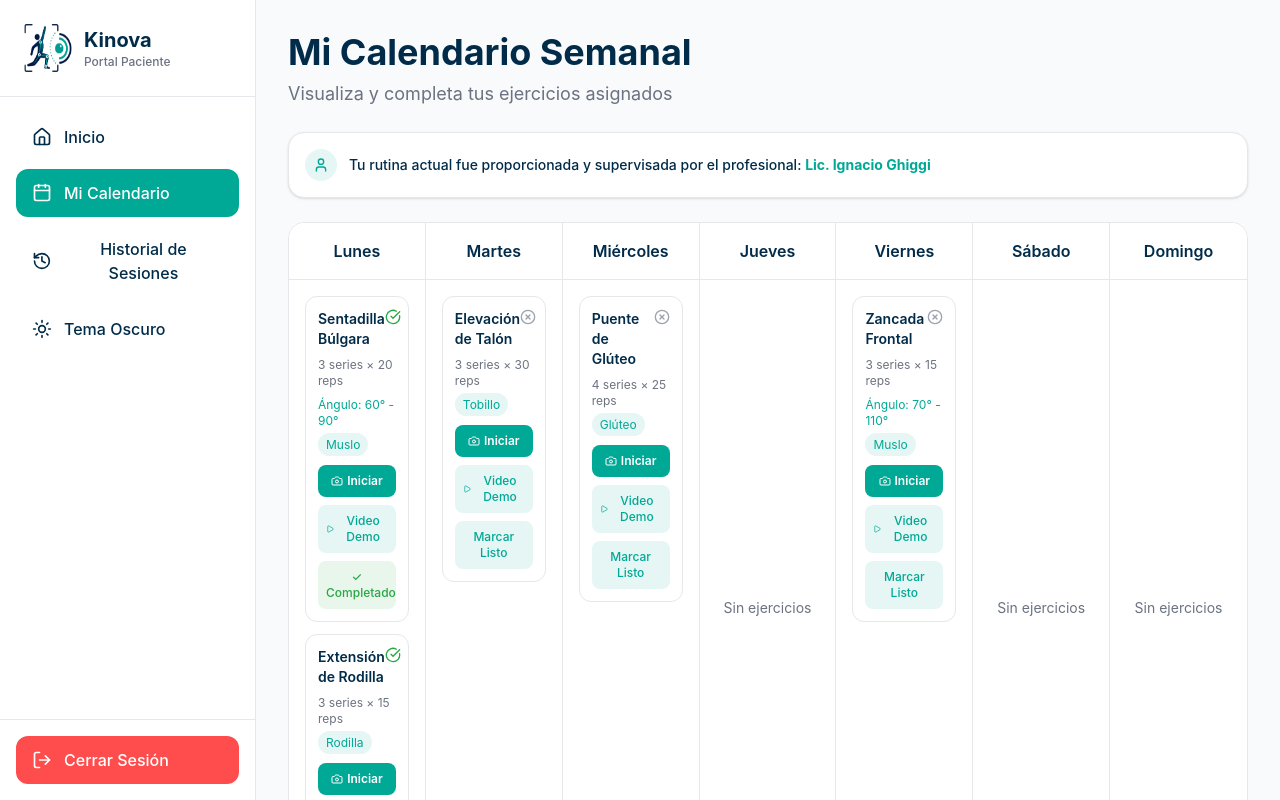
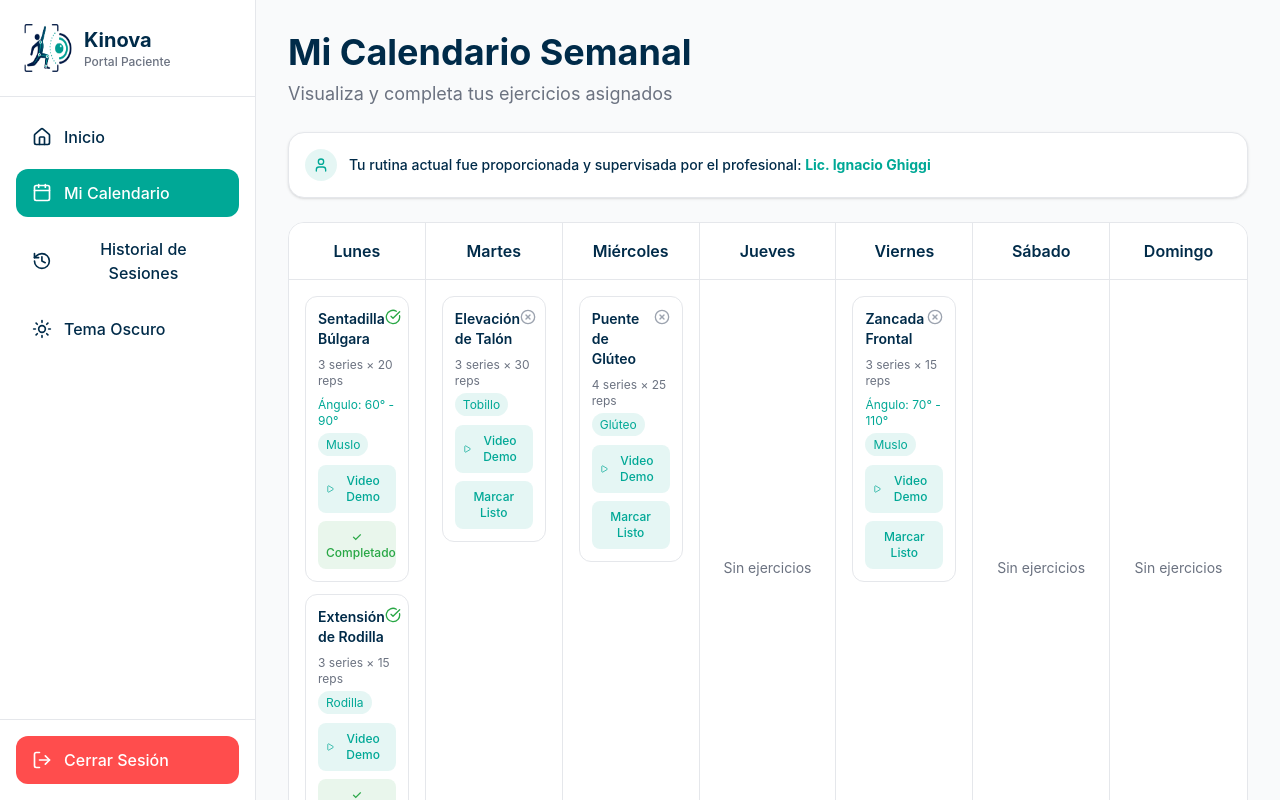
Before and after one commit to Ignacio-gh/kinova, a React (Vite) app in the folder frontend/: page /paciente/calendario in a window 1280 px wide. Shown: the top 800 px of the page. Built offline with nearby package versions, Linux system fonts and the light colour scheme.

Commit message:
Eliminación de inicio de ejercicios desde el calendario

```diff
--- a/frontend/src/app/pages/paciente/PatientCalendar.tsx
+++ b/frontend/src/app/pages/paciente/PatientCalendar.tsx
@@ -167,16 +167,6 @@ export function PatientCalendar() {
 
                         {/* Actions apiladas de forma vertical responsiva */}
                         <div className="flex flex-col gap-2">
-                          {/* Botón principal: Iniciar */}
-                          <button
-                            onClick={() => navigate(`/sesion/${exercise.id}`)}
-                            className="w-full flex items-center justify-center gap-1 p-2 rounded-lg transition-all text-xs font-semibold hover:shadow-md"
-                            style={{ backgroundColor: '#00A896', color: '#ffffff' }}
-                            title="Iniciar ejercicio con cámara e IA"
-                          >
-                            <Camera size={12} />
-                            Iniciar
-                          </button>
 
                           {/* Botón Secundario: Video (Si tiene) */}
                           {exercise.hasVideo && (
```
